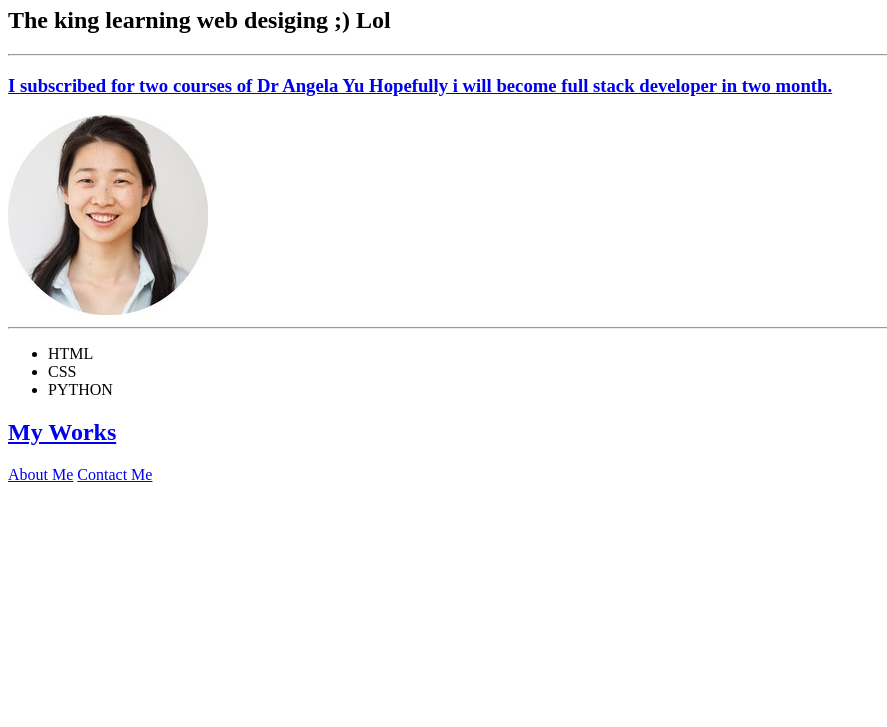
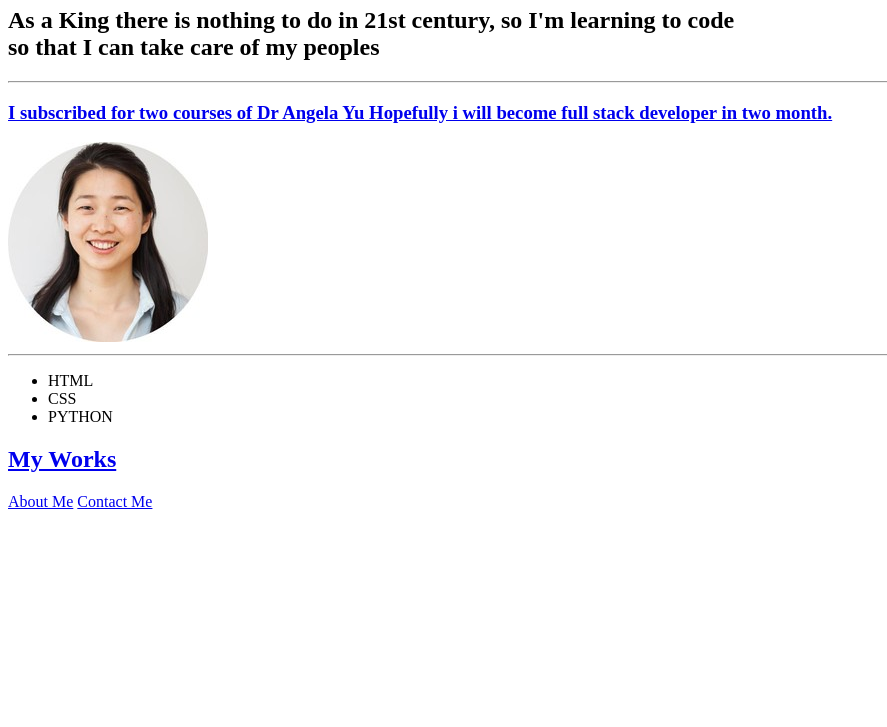
Before and after one commit to bikermonks/html-portfolio, a plain HTML site: page index.html in a window 1280 px wide. Shown: the part 73-800 px from the top of the page, without its empty margins (0-887 px from the left). Drawn offline with Linux system fonts and the light colour scheme.

Commit message:
Update index.html

```diff
--- a/index.html
+++ b/index.html
@@ -8,7 +8,7 @@
 </head>
 <body>
     <h1>Naren Raj "The King" </h1>
-    <h2>The king learning web desiging ;) Lol</h2>
+    <h2>As a King there is nothing to do in 21st century, so I'm learning to code <br/> so that I can take care of my peoples</h2>
     <hr/>
     <h3><a href="./public/movie-ranking.html">I subscribed for two courses of Dr Angela Yu Hopefully i will become full stack developer in two month.</a></h3>
     <img src="./assets/images/1517580261450.jpg">
```
